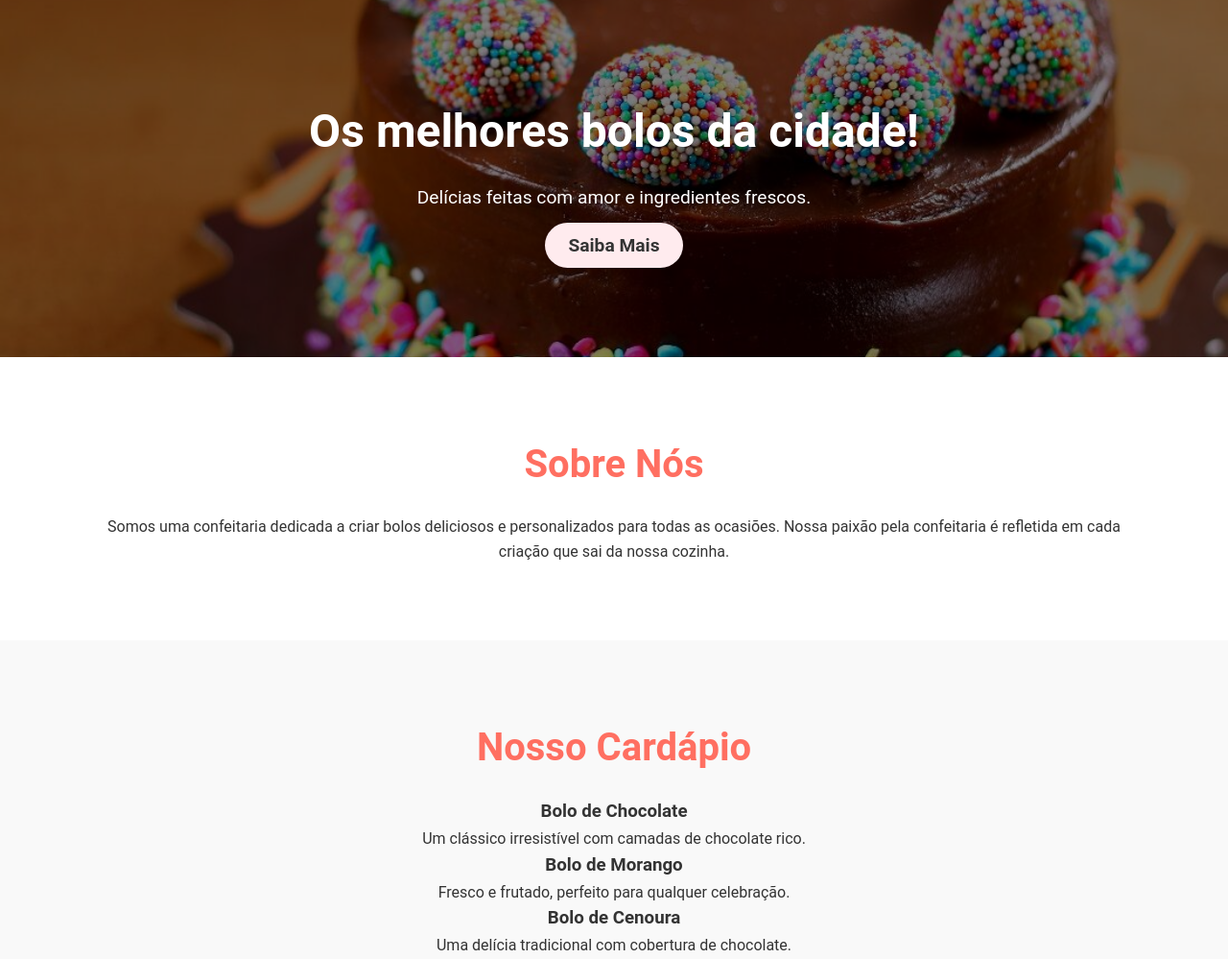
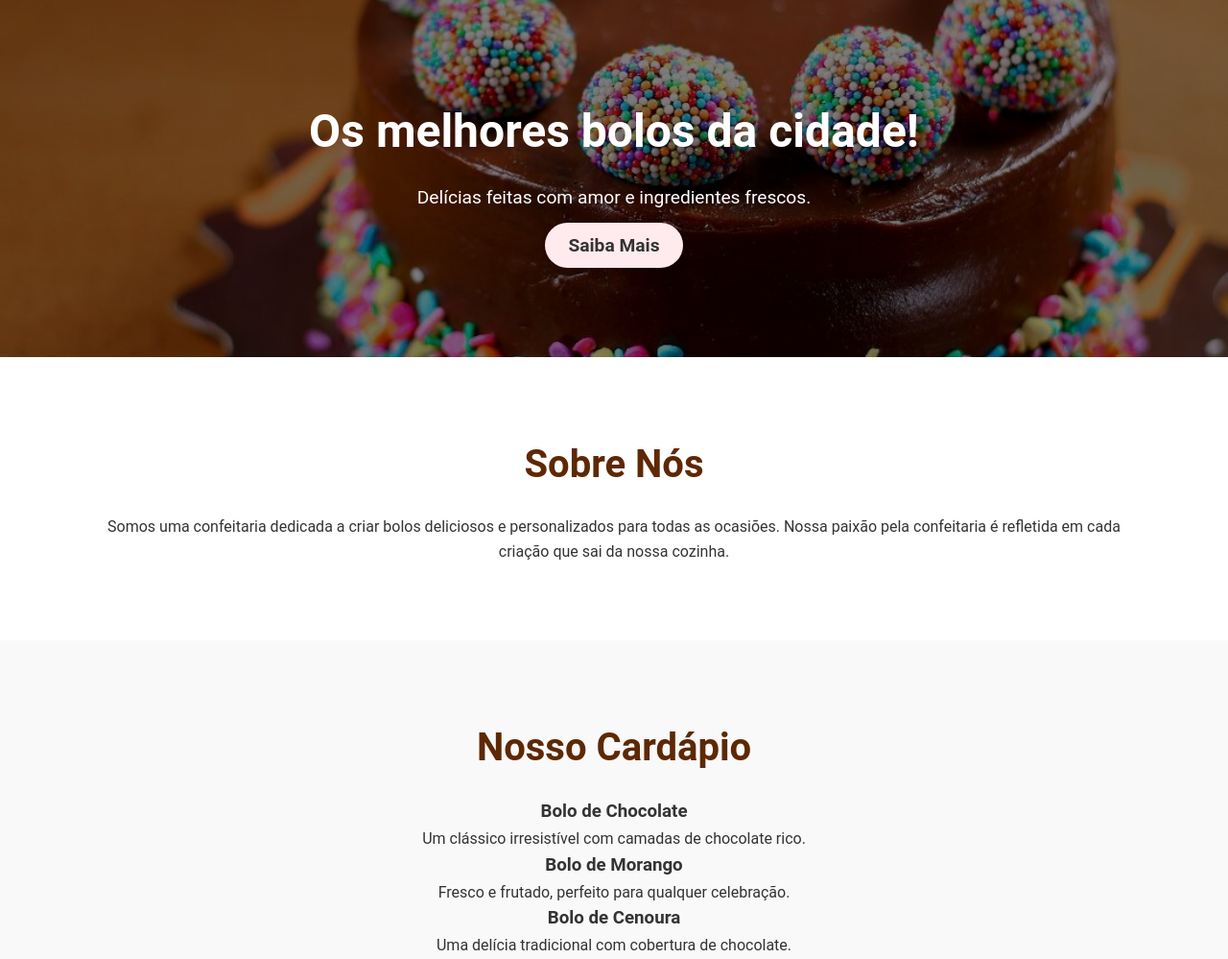
Before and after one commit to DanteKeyy/confeitaria, a Flask app: page / in a window 1280 px wide. Shown: the part 190-1189 px from the top of the page at 96% size. Run offline with Flask 3, Linux system fonts and the light colour scheme.

Commit message:
Update index.css

```diff
--- a/static/css/index.css
+++ b/static/css/index.css
@@ -128,6 +128,6 @@ nav ul li a:hover {
 .about h2,
 .menu h2 {
     font-size: 2.5em;
-    color: #ff6f61;
+    color: #5e2804;
     margin-bottom: 20px;
 }
```
